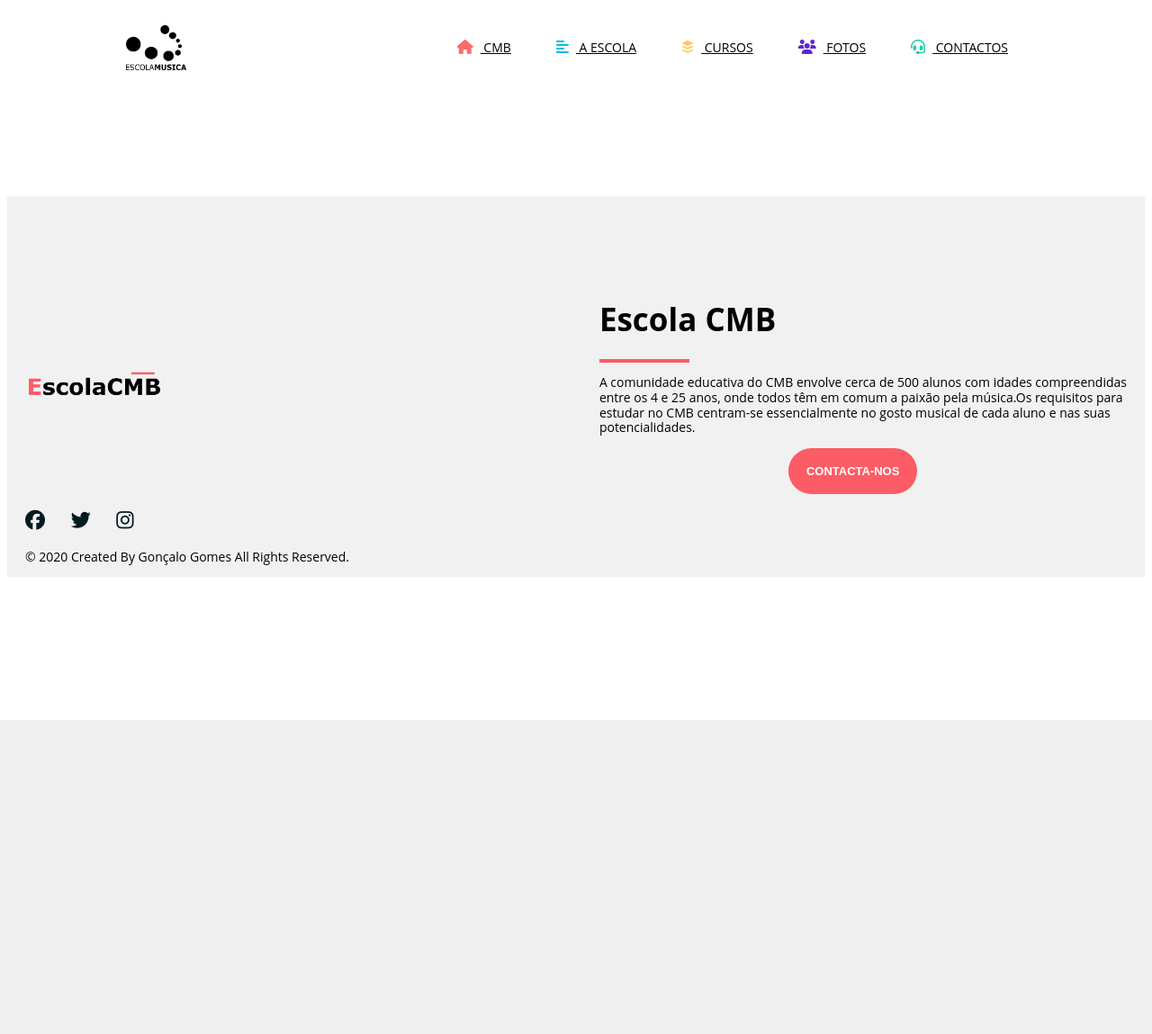
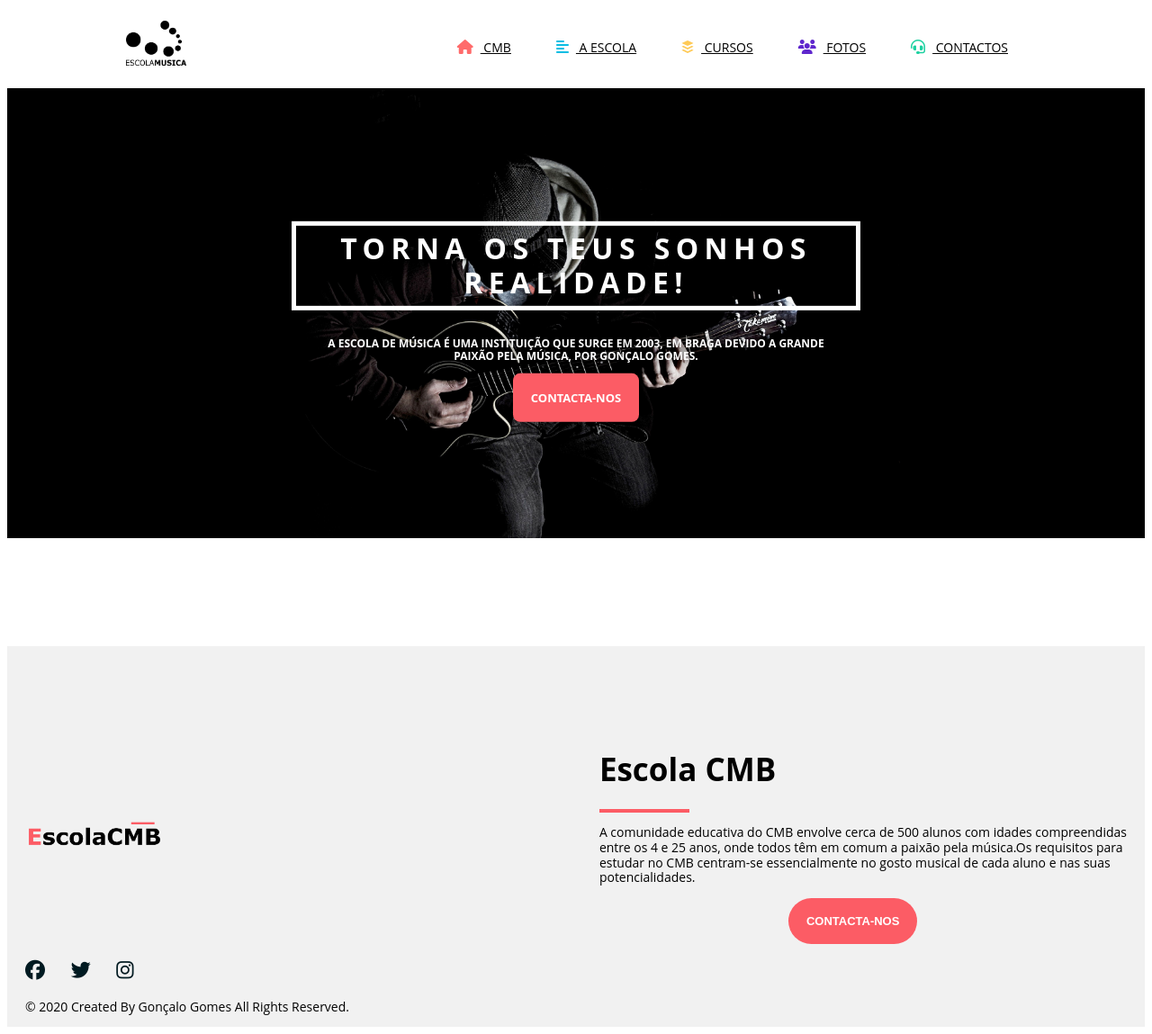
Before and after one commit to Goncaloalexandrefgomes/PFA, a Flask app: page / in a window 1280 px wide. Shown: the whole page at 90% size. Before the commit the page ends 800 px from the top, so only its background shows below. Run offline with Flask 2, Linux system fonts and the light colour scheme; some libraries are stand-ins or nearby versions.

Commit message:
index.html

```diff
--- a/static/style.css
+++ b/static/style.css
@@ -21,7 +21,7 @@ header{
 
 .logo{
   float: left;
-  padding: 20px 0;
+  padding: 15px 0;
 }
 
 .logo img{
@@ -219,3 +219,59 @@ footer{
     margin-top: 20px;
     }
 }
+
+
+/* ----------HERO IMAGE---------- */
+.hero-image {
+    position: relative;
+    height: 500px;
+    overflow: hidden;
+    background: url(/static/images/bg/bg.jpg) no-repeat center;
+    background-size: cover;
+}
+
+.container2{
+    position: absolute;
+    top: 50%;
+    left: 50%;
+    transform: translate(-50%, -50%);
+    text-align: center;
+    color: white;
+    font-weight: 700;
+    text-transform: uppercase;
+}
+
+.container2 h1{
+    font-size: 32px;
+    letter-spacing: 0.2em;
+    margin: 0;
+}
+
+.container2 h1 span{
+    border: 5px solid white;
+    padding: 6px 14px;
+    display: inline-block;
+}
+
+.des{
+    margin: 30px;
+    display: block;
+    font-size: 12px;
+    text-shadow: 0 0 10px black;
+}
+
+.btn2{
+  padding: 18px 20px;
+  font-size: 13px;
+  color: white;
+  background: #fc5c65;
+  border-radius: 8px;
+  text-decoration: none;
+}
+
+.btn2:hover{
+  background: transparent;
+  color: white;
+  transform: scale(1.1);
+  transition: .3s linear;
+}
--- a/templates/index.html
+++ b/templates/index.html
@@ -1,6 +1,12 @@
 {% extends 'layout.html' %}
 {% block conteudo %}
 <body>
-
+<div class="hero-image">
+    <div class="container2">
+        <h1><span>TORNA OS TEUS SONHOS REALIDADE!</span></h1>
+        <span class="des">A Escola de Música é uma instituição que surge em 2003, em Braga devido a grande paixão pela música, por Gonçalo Gomes.</span>
+        <a class="btn2" href="#">CONTACTA-NOS</a>
+    </div>
+</div>
 </body>
 {% endblock %}
```
Also changed, not shown: static/images/bg/bg.jpg (added), static/images/slide/banner1.jpg (deleted), static/images/slide/banner2.jpg (deleted), static/images/slide/banner3.jpg (deleted), static/images/slide/banner4.jpg (deleted), static/images/slide/banner5.jpg (deleted), static/images/slide/banner6.jpg (deleted).
